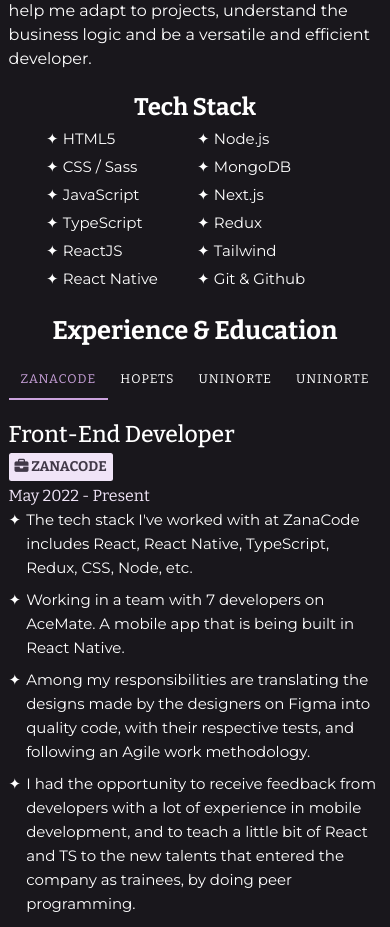
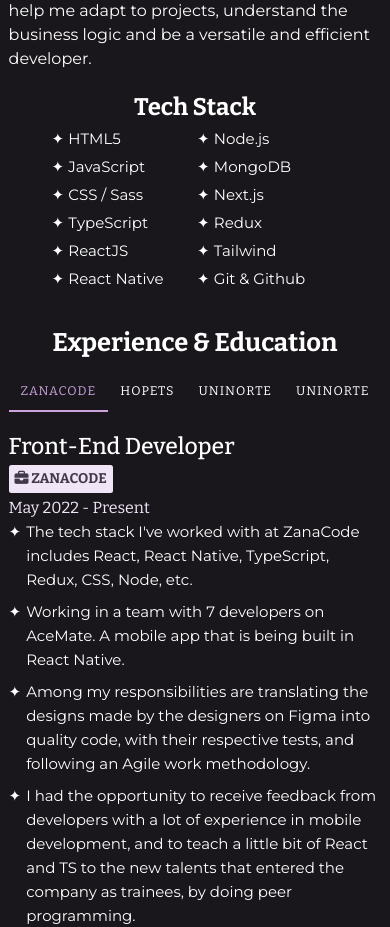
Before and after one commit to josefggx/Portfolio, a React (Vite) app: page / in a window 390 px wide. Shown: the part 1640-2567 px from the top of the page. Built offline with nearby package versions, Linux system fonts and the light colour scheme.

Commit message:
🐛 fix: Corrected mobile styles

```diff
--- a/src/components/TechStack/TechStack.scss
+++ b/src/components/TechStack/TechStack.scss
@@ -12,7 +12,7 @@
   }
 
   @media (max-width: 410px) {
-    width: 80%;
+    width: 77%;
     -moz-column-count: 2;
     -moz-column-gap: 4px;
     -webkit-column-count: 2;
--- a/src/components/TechStack/TechStack.tsx
+++ b/src/components/TechStack/TechStack.tsx
@@ -3,20 +3,20 @@ import './TechStack.scss';
 export const TechStack = () => {
   return (
     <>
-      <ul className="techstack__list">
-        <li className="techstack__item">HTML5</li>
-        <li className="techstack__item">CSS / Sass</li>
-        <li className="techstack__item">JavaScript</li>
-        <li className="techstack__item">TypeScript</li>
-        <li className="techstack__item">ReactJS</li>
-        <li className="techstack__item">React Native</li>
-        <li className="techstack__item">Node.js</li>
-        <li className="techstack__item">MongoDB</li>
-        <li className="techstack__item">Next.js</li>
-        <li className="techstack__item">Redux</li>
-        <li className="techstack__item">Tailwind</li>
-        <li className="techstack__item">Git & Github</li>
-      </ul>
+      <div className="techstack__list">
+        <div className="techstack__item">HTML5</div>
+        <div className="techstack__item">JavaScript</div>
+        <div className="techstack__item">CSS / Sass</div>
+        <div className="techstack__item">TypeScript</div>
+        <div className="techstack__item">ReactJS</div>
+        <div className="techstack__item">React Native</div>
+        <div className="techstack__item">Node.js</div>
+        <div className="techstack__item">MongoDB</div>
+        <div className="techstack__item">Next.js</div>
+        <div className="techstack__item">Redux</div>
+        <div className="techstack__item">Tailwind</div>
+        <div className="techstack__item">Git & Github</div>
+      </div>
     </>
   );
 };
--- a/src/pages/HomeAboutPage/HomeAboutPage.scss
+++ b/src/pages/HomeAboutPage/HomeAboutPage.scss
@@ -123,4 +123,7 @@
       }
     }
   }
+  .experience__title {
+    margin-top: 1.2rem;
+  }
 }
```
